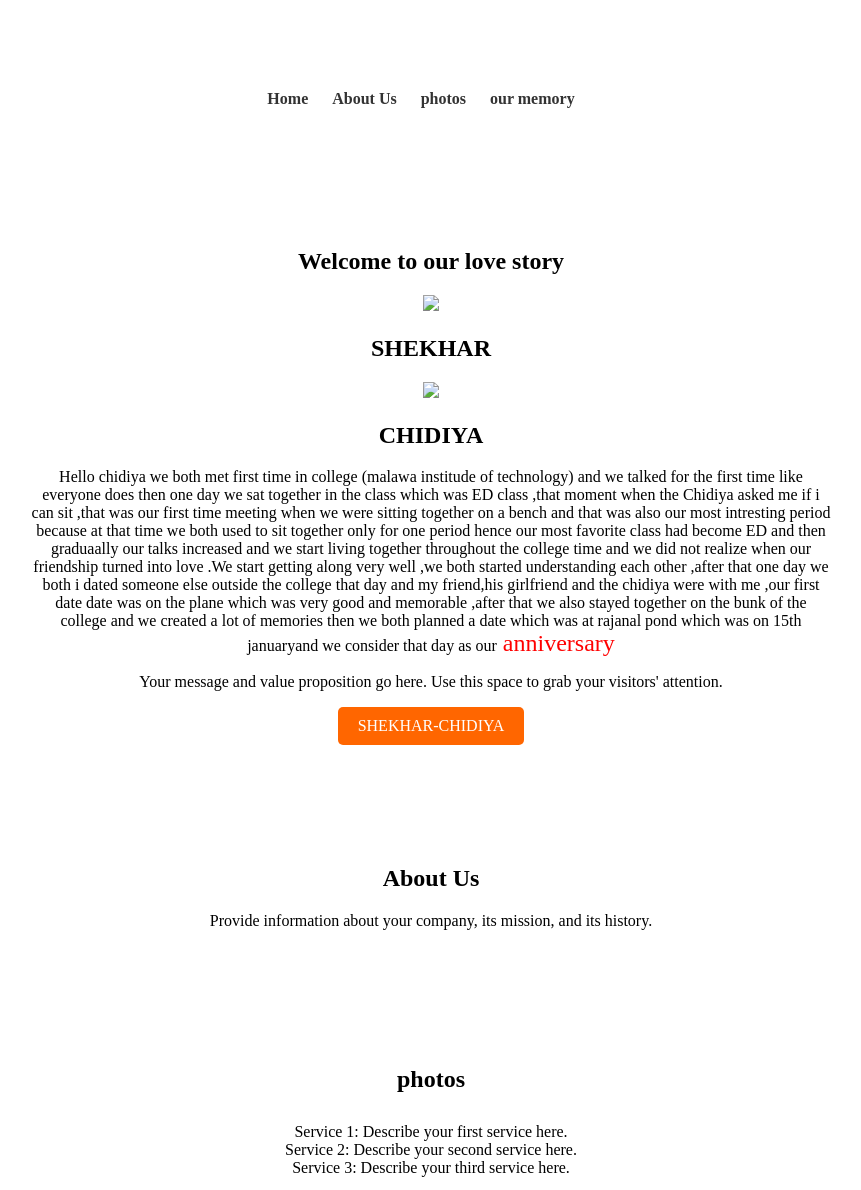
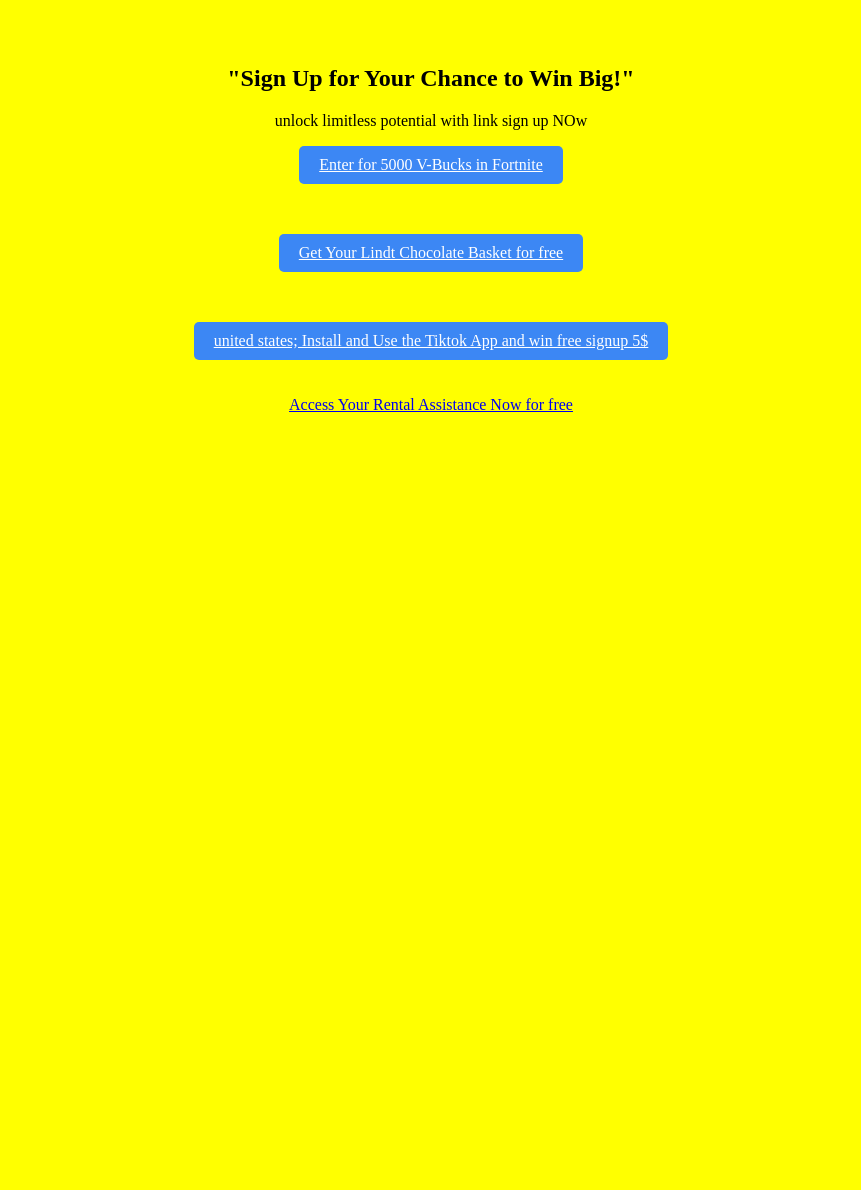
Before and after one commit to meenashekhar/weightloss, a plain HTML site: page index.html in a window 1280 px wide. Shown: the top 1190 px of the page, without its empty margins (209-1070 px from the left). After the commit the page ends 800 px from the top, so only its background shows below. Drawn offline with Linux system fonts and the light colour scheme.

Commit message:
added this changes

```diff
--- a/index.html
+++ b/index.html
@@ -3,7 +3,7 @@
 <head>
     <meta charset="UTF-8">
     <meta name="viewport" content="width=device-width, initial-scale=1.0">
-   <title>CHIDIYA-SHEKHAR</title>
+   <title>#EI Nino</title>
     <style>
 
 body, ul {
@@ -14,7 +14,7 @@ body, ul {
 
 /* Define common styles for header, sections, and footer */
 header, section, footer {
-    padding:50px;
+    padding:25px;
     text-align: center;
 }
 
@@ -38,9 +38,9 @@ nav a {
 .cta-button {
     display: inline-block;
     padding: 10px 20px;
-    background-color: #ff6600;
+    background-color: #3c87F4;
     color: #fff;
-    text-decoration: none;
+    text-decoration: italic;
     border-radius: 5px;
 }
 
@@ -51,7 +51,7 @@ nav a {
 /* Style the container for content sections */
 .container {
     max-width: 800px;
-    margin: 0 auto;
+    margin: 10 auto;
 }
 
 /* Style the footer */
@@ -65,71 +65,38 @@ footer {
 
 	</style>
 </head>
-<body>
-    <header>
-        <nav>
-            <ul>
-                <li><a href="#home">Home</a></li>
-                <li><a href="#about us">About Us</a></li>
-                <li><a href="#photos">photos</a></li>
-                <li><a href="#memory">our memory</a></li>
-            </ul>
-        </nav>
-    </header>
+<body bgcolor="yellow">
 
-    <section id="home">
-        <div class="container">
-            <h1>Welcome to our love story</h1>
-            <img src="gudiya.jpg">
-          <h2> SHEKHAR </h2>
-          <img src="gudiya.jpg">
-          <h2>  CHIDIYA </h2>
-          <p>Hello chidiya we both met first time in college (malawa institude of technology) and  we talked for the
-            first time like everyone does then one day we sat together in the class which was ED class ,that
-            moment when the Chidiya asked me if i can sit ,that was our first time meeting when we were sitting together
-            on a bench and that was also our most intresting period because at that time we both used to sit together only
-            for one period hence our most favorite class had become ED and then graduaally our talks increased and we start
-             living together  throughout the college time and we did not realize when our friendship turned into love .We
-             start getting along very well ,we both started understanding each other ,after that one day we both i dated
-             someone else outside the college that day and my friend,his girlfriend and the chidiya were with me ,our
-             first date date was on the plane which was very good and memorable ,after that we also stayed together on the bunk
-             of the college and we created a lot of memories then we both planned a date which was at rajanal pond which was
-             on 15th januaryand we consider that day as our<font color ="red" size ="5"> anniversary</font>
+<section>
+  <div>
+    <h2>"Sign Up for Your Chance to Win Big!"
 
 
-            <p>Your message and value proposition go here. Use this space to grab your visitors' attention.</p>
-            <a href="#container" class="cta-button">SHEKHAR-CHIDIYA</a>
+
+
+</h2>
+    <p>unlock limitless potential with link sign up NOw </p>
+
+            <a href="https://singingfiles.com/show.php?l=0&u=1684573&id=57983" class="cta-button"> Enter for 5000 V-Bucks in Fortnite
+</a>
         </div>
     </section>
 
-    <section id="about us">
-        <div class="container">
-            <h2>About Us</h2>
-            <p>Provide information about your company, its mission, and its history.</p>
+    <section>
+        <div >
+
+            <a href="https://singingfiles.com/show.php?l=0&u=1684573&id=57079" class="cta-button"> Get Your Lindt Chocolate Basket for free
+</a>
+        </div>
+    </section>
+  <section>
+    <div>
+            <a href="https://singingfiles.com/show.php?l=0&u=1684573&id=58324" class="cta-button"> united states; Install and Use the Tiktok App and win free signup 5$
+</a><br><br><br>
+<a href="https://singingfiles.com/show.php?l=0&u=1684573&id=53535"> Access Your Rental Assistance Now for free
+</a>
         </div>
     </section>
 
-    <section id="photos">
-            <h2>photos</h2>
-            <ul>
-                <li>Service 1: Describe your first service here.</li>
-                <li>Service 2: Describe your second service here.</li>
-                <li>Service 3: Describe your third service here.</li>
-            </ul>
-        </div>
-    </section>
-
-    <section id="memory">
-        <div class="container">
-            <h2>memory</h2>
-            <p>Provide contact information and a contact form for inquiries.</p>
-        </div>
-    </section>
-
-    <footer>
-        <div class="container">
-            <p> our instragram id @chidiya_1501</p>
-        </div>
-    </footer>
 </body>
 </html>
```
